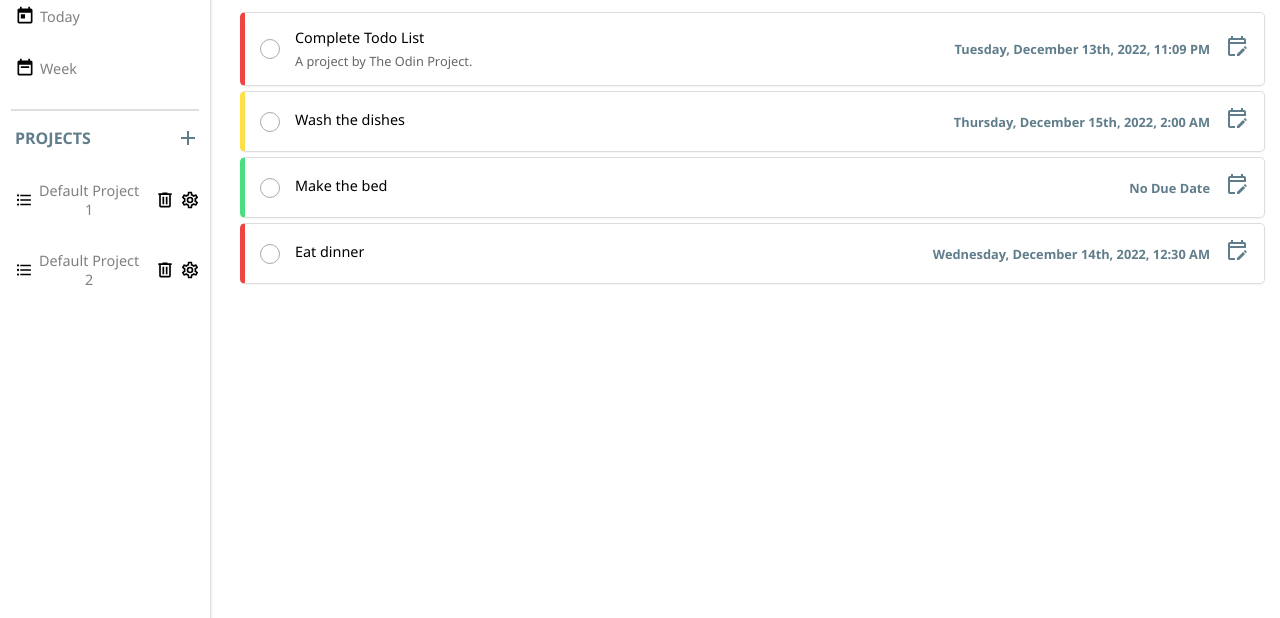
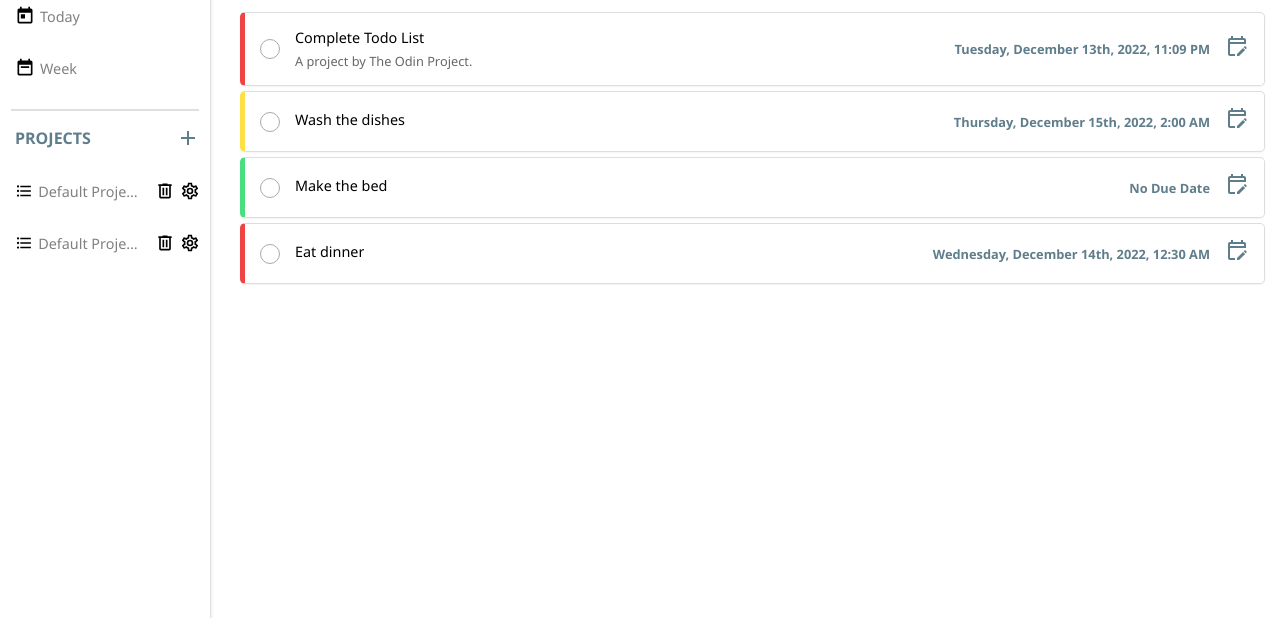
Before and after one commit to cColds/todo-list, a plain HTML site: page index.html in a window 1280 px wide. Shown: the part 182-800 px from the top of the page. Drawn offline with Linux system fonts and the light colour scheme.

Commit message:
Add ellipsis for overflowing project name

```diff
--- a/css/navigation.css
+++ b/css/navigation.css
@@ -52,6 +52,11 @@ li {
 	font-weight: bold;
 }
 
+.projects-item-name {
+	text-overflow: ellipsis;
+	overflow: hidden;
+}
+
 .projects-item:hover {
 	transition: ease-in-out 150ms;
 	background-color: #f1efef;
@@ -90,7 +95,10 @@ li {
 	padding-right: 10px;
 	gap: 5px;
 }
+
 .project-content-left {
+	white-space: nowrap;
+	text-overflow: ellipsis;
 	overflow: hidden;
 }
 
```
